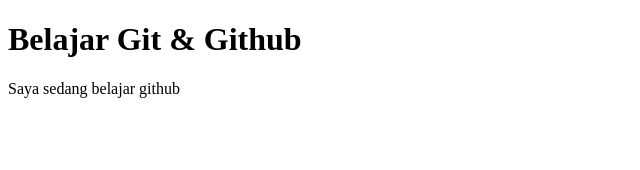
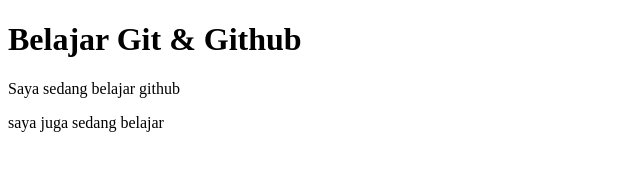
Before and after one commit to hamdanhamdani293/belajar-github, a plain HTML site: page index.html in a window 1280 px wide. Shown: the whole page, without its empty margins (0-640 px from the left). Drawn offline with Linux system fonts and the light colour scheme.

Commit message:
add element p

```diff
--- a/index.html
+++ b/index.html
@@ -11,6 +11,7 @@
 <body>
     <h1>Belajar Git & Github</h1>
     <p>Saya sedang belajar github</p>
+    <p>saya juga sedang belajar</p>
 </body>
 
 </html>
```
